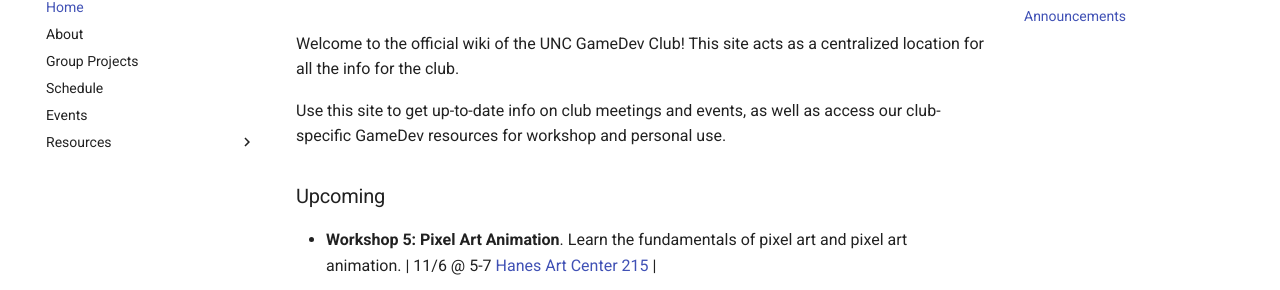
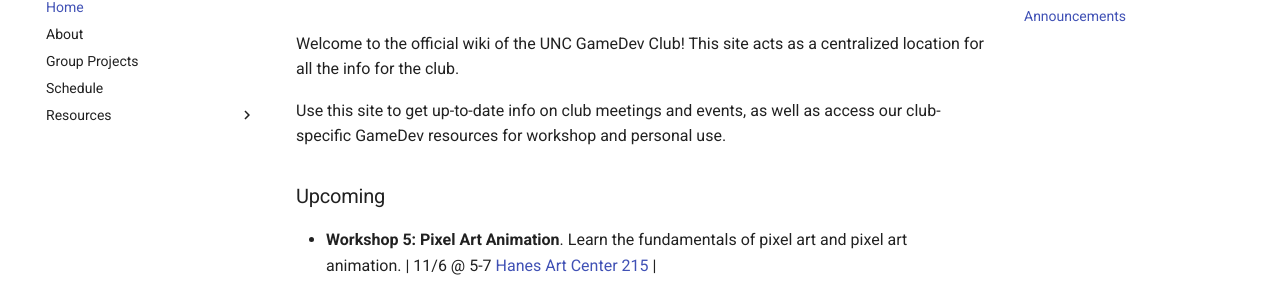
Before and after one commit to unc-gamedev/site, an MkDocs documentation site: the page built from docs/index.md, in a window 1280 px wide. Shown: the part 149-439 px from the top of the page. Built offline with MkDocs 1.6.1 and Material for MkDocs 9.7.7, drawn with Linux system fonts in a browser that asks for light colours.

Commit message:
Removed events, merged into schedule

```diff
--- a/mkdocs.yml
+++ b/mkdocs.yml
@@ -4,7 +4,6 @@
   - About: about.md
   - Group Projects: group_projects.md
   - Schedule: schedule.md
-  - Events: events.md
   - Resources:
     - Programming: programming_resources.md
     - Art: art_resources.md
```
